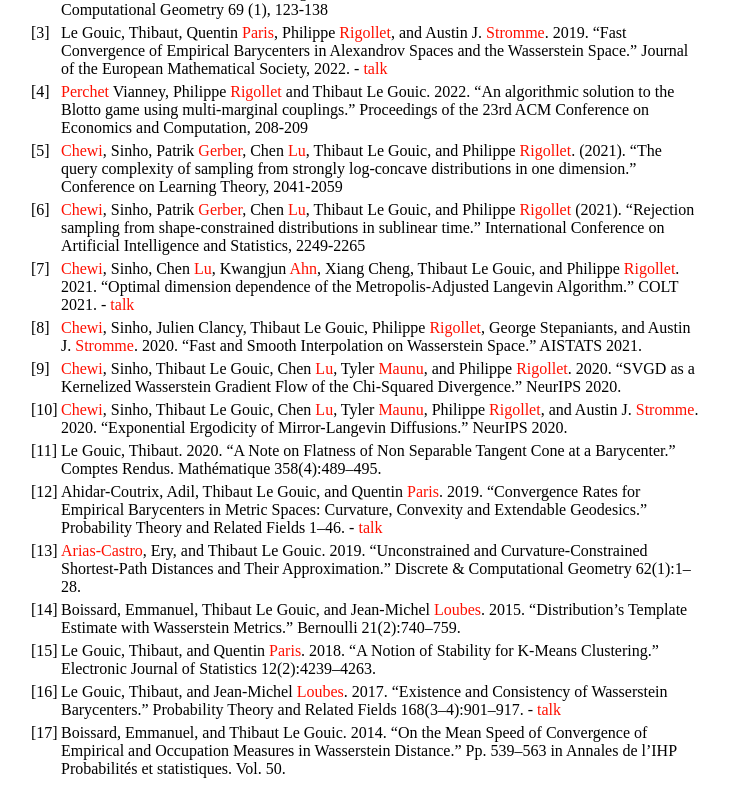
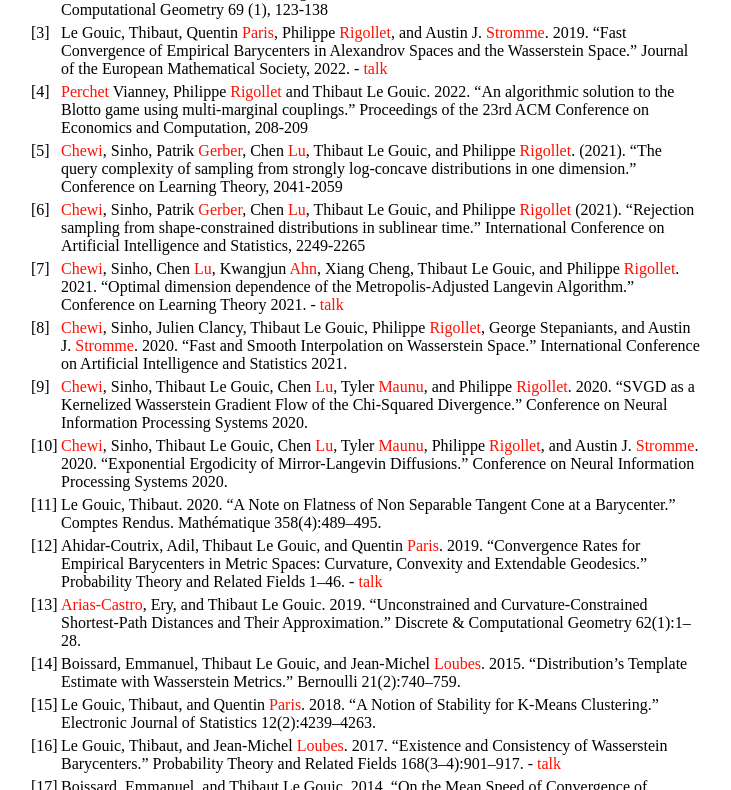
Before and after one commit to ThibautLG/thibautlg.github.io, a Jekyll site: the page built from index.md, in a window 1280 px wide and 900 px high, scrolled down 1024 px, cut to the strip 0-790 px from the top of the window. Shown: the whole strip, without its empty margins (259-990 px from the left). Built offline with Jekyll 4.4.1, drawn with Linux system fonts in a browser that asks for light colours; our own code applies the rules of GitHub Pages for plain Markdown files.

Commit message:
--acronyme conf

```diff
--- a/index.md
+++ b/index.md
@@ -43,10 +43,10 @@ More recently, I have been focusing my work on *barycenters*, *sampling* and *op
 Proceedings of the 23rd ACM Conference on Economics and Computation, 208-209
 1. [Chewi](https://chewisinho.github.io/), Sinho, Patrik [Gerber](https://patrikgerber.github.io/), Chen [Lu](https://clu0.github.io/), Thibaut Le Gouic, and Philippe [Rigollet](http://www-math.mit.edu/~rigollet/). (2021). “The query complexity of sampling from strongly log-concave distributions in one dimension.” Conference on Learning Theory, 2041-2059
 1. [Chewi](https://chewisinho.github.io/), Sinho, Patrik [Gerber](https://patrikgerber.github.io/), Chen [Lu](https://clu0.github.io/), Thibaut Le Gouic, and Philippe [Rigollet](http://www-math.mit.edu/~rigollet/) (2021). “Rejection sampling from shape-constrained distributions in sublinear time.” International Conference on Artificial Intelligence and Statistics, 2249-2265
-1. [Chewi](https://chewisinho.github.io/), Sinho, Chen [Lu](https://clu0.github.io/), Kwangjun [Ahn](http://kjahn.mit.edu/about-0), Xiang Cheng, Thibaut Le Gouic, and Philippe [Rigollet](http://www-math.mit.edu/~rigollet/). 2021. "Optimal dimension dependence of the Metropolis-Adjusted Langevin Algorithm." COLT 2021. - [talk](https://www.youtube.com/watch?v=T5XZ1H9pBOg)
-1. [Chewi](https://chewisinho.github.io/), Sinho, Julien Clancy, Thibaut Le Gouic, Philippe [Rigollet](http://www-math.mit.edu/~rigollet/), George Stepaniants, and Austin J. [Stromme](https://www.mit.edu/~astromme/index.html). 2020. “Fast and Smooth Interpolation on Wasserstein Space.” AISTATS 2021.
-1. [Chewi](https://chewisinho.github.io/), Sinho, Thibaut Le Gouic, Chen [Lu](https://clu0.github.io/), Tyler [Maunu](https://tylermaunu.com/), and Philippe [Rigollet](http://www-math.mit.edu/~rigollet/). 2020. “SVGD as a Kernelized Wasserstein Gradient Flow of the Chi-Squared Divergence.” NeurIPS 2020.
-1. [Chewi](https://chewisinho.github.io/), Sinho, Thibaut Le Gouic, Chen [Lu](https://clu0.github.io/), Tyler [Maunu](https://tylermaunu.com/), Philippe [Rigollet](http://www-math.mit.edu/~rigollet/), and Austin J. [Stromme](https://www.mit.edu/~astromme/index.html). 2020. “Exponential Ergodicity of Mirror-Langevin Diffusions.”  NeurIPS 2020.
+1. [Chewi](https://chewisinho.github.io/), Sinho, Chen [Lu](https://clu0.github.io/), Kwangjun [Ahn](http://kjahn.mit.edu/about-0), Xiang Cheng, Thibaut Le Gouic, and Philippe [Rigollet](http://www-math.mit.edu/~rigollet/). 2021. "Optimal dimension dependence of the Metropolis-Adjusted Langevin Algorithm." Conference on Learning Theory 2021. - [talk](https://www.youtube.com/watch?v=T5XZ1H9pBOg)
+1. [Chewi](https://chewisinho.github.io/), Sinho, Julien Clancy, Thibaut Le Gouic, Philippe [Rigollet](http://www-math.mit.edu/~rigollet/), George Stepaniants, and Austin J. [Stromme](https://www.mit.edu/~astromme/index.html). 2020. “Fast and Smooth Interpolation on Wasserstein Space.” International Conference on Artificial Intelligence and Statistics 2021.
+1. [Chewi](https://chewisinho.github.io/), Sinho, Thibaut Le Gouic, Chen [Lu](https://clu0.github.io/), Tyler [Maunu](https://tylermaunu.com/), and Philippe [Rigollet](http://www-math.mit.edu/~rigollet/). 2020. “SVGD as a Kernelized Wasserstein Gradient Flow of the Chi-Squared Divergence.” Conference on Neural Information Processing Systems 2020.
+1. [Chewi](https://chewisinho.github.io/), Sinho, Thibaut Le Gouic, Chen [Lu](https://clu0.github.io/), Tyler [Maunu](https://tylermaunu.com/), Philippe [Rigollet](http://www-math.mit.edu/~rigollet/), and Austin J. [Stromme](https://www.mit.edu/~astromme/index.html). 2020. “Exponential Ergodicity of Mirror-Langevin Diffusions.”  Conference on Neural Information Processing Systems 2020.
 1. Le Gouic, Thibaut. 2020. “A Note on Flatness of Non Separable Tangent Cone at a Barycenter.” Comptes Rendus. Mathématique 358(4):489–495.
 1. Ahidar-Coutrix, Adil, Thibaut Le Gouic, and Quentin [Paris](https://www.qparis-math.com/). 2019. “Convergence Rates for Empirical Barycenters in Metric Spaces: Curvature, Convexity and Extendable Geodesics.” Probability Theory and Related Fields 1–46. - [talk](https://www.youtube.com/watch?v=vcriVEsyLfc)
 1. [Arias-Castro](http://www.math.ucsd.edu/~eariasca/), Ery, and Thibaut Le Gouic. 2019. “Unconstrained and Curvature-Constrained Shortest-Path Distances and Their Approximation.” Discrete & Computational Geometry 62(1):1–28.
```
